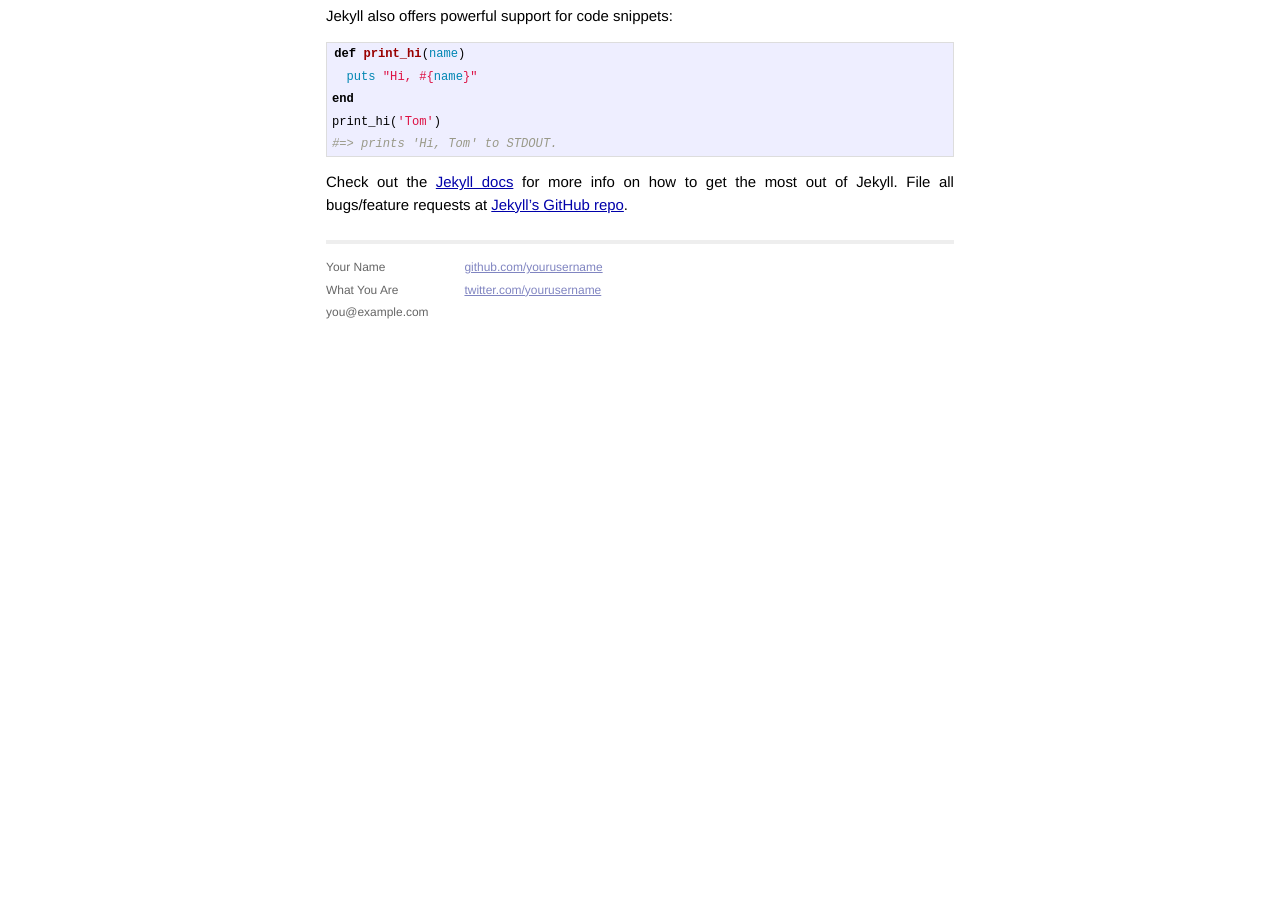
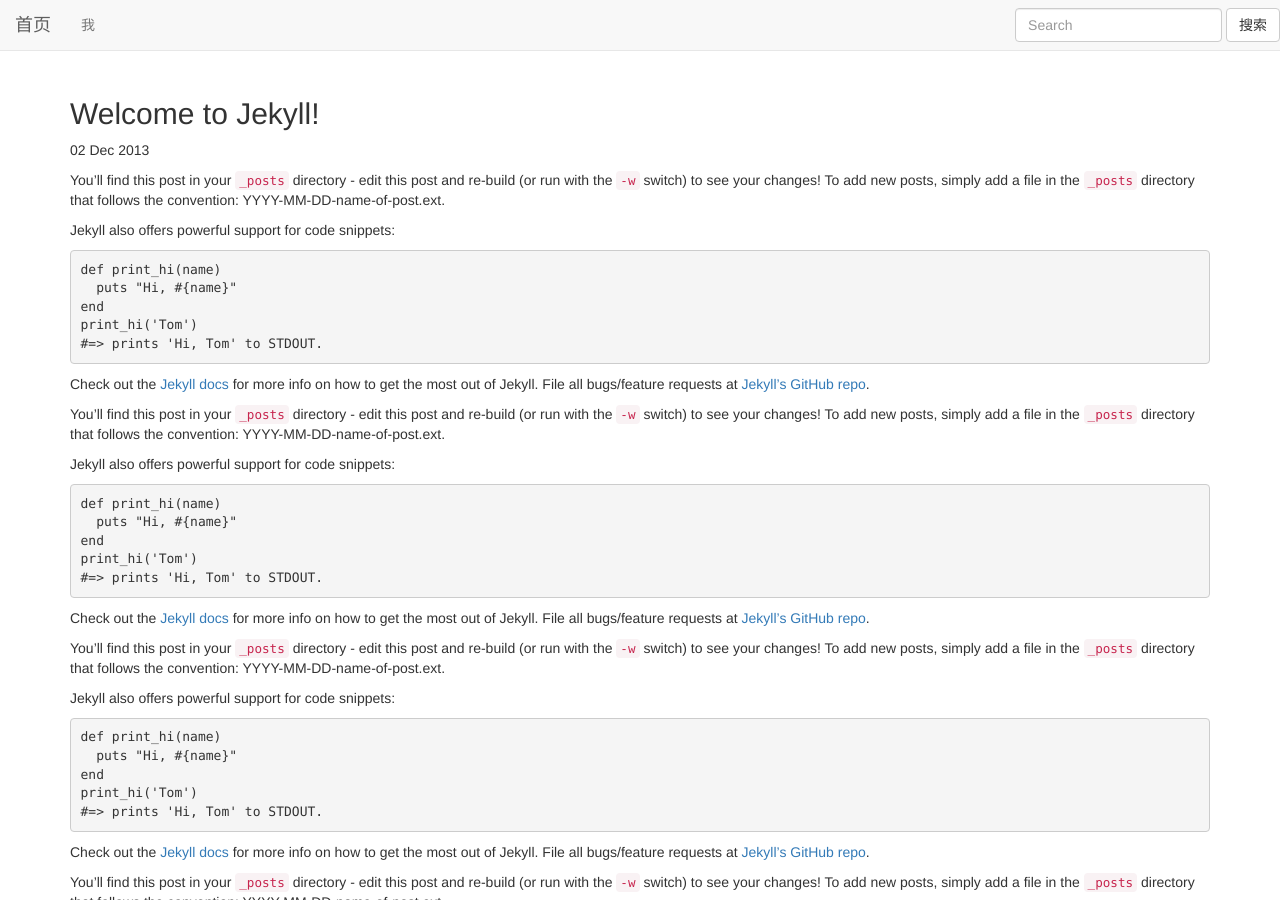
Before and after one commit to usoluyun/usoluyun.github.com, a Jekyll site: the page built from _posts/2013-12-02-welcome-to-jekyll.markdown, in a window 1280 px wide and 900 px high, scrolled down 253 px. Built offline with Jekyll 4.4.1, drawn with Linux system fonts in a browser that asks for light colours; nearby versions of some CDN libraries; Markdown is read by kramdown in place of the engine named in the settings; comment, search, counter and statistics services are not loaded; before the commit the page ends 945 px from its top, so only the background shows below that; some of the changed text lies outside the part shown.

Commit message:
1. add duoshuo 2. add paging 3. add new layout

```diff
--- a/_config.yml
+++ b/_config.yml
@@ -1,3 +1,6 @@
-name: Your New Jekyll Site
+name: lifecoach
 markdown: redcarpet
 pygments: true
+
+paginate: 5
+paginate_path: "blog/page:num"
--- a/_layouts/default.html
+++ b/_layouts/default.html
@@ -1,44 +1,50 @@
-<!DOCTYPE html>
+<!DOCTYPE HTML>
 <html>
     <head>
         <meta charset="utf-8">
-        <meta http-equiv="X-UA-Compatible" content="IE=edge,chrome=1">
-        <title>{{ page.title }}</title>
-        <meta name="viewport" content="width=device-width">
-
-        <!-- syntax highlighting CSS -->
-        <link rel="stylesheet" href="/css/syntax.css">
-
-        <!-- Custom CSS -->
-        <link rel="stylesheet" href="/css/main.css">
-
+        <meta name="viewport" content="width=device-width, initial-scale=1.0">
+        <link rel="stylesheet" href="http://cdn.bootcss.com/twitter-bootstrap/3.0.2/css/bootstrap.min.css">
+        <title>{{ page.title  }}</title>
     </head>
     <body>
-
-        <div class="site">
-          <div class="header">
-            <h1 class="title"><a href="/">{{ site.name }}</a></h1>
-            <a class="extra" href="/">home</a>
-          </div>
-
-          {{ content }}
-
-          <div class="footer">
-            <div class="contact">
-              <p>
-                Your Name<br />
-                What You Are<br />
-                you@example.com
-              </p>
+        <div role="navigation" class="navbar navbar-default navbar-fixed-top">
+            <div class="navbar-header">
+                <a href="/" class="navbar-brand">首页</a>
             </div>
-            <div class="contact">
-              <p>
-                <a href="https://github.com/yourusername">github.com/yourusername</a><br />
-                <a href="https://twitter.com/yourusername">twitter.com/yourusername</a><br />
-              </p>
+            <div id="navbar-collapse" class="collapse navbar-collapse">
+                <ul class="nav navbar-nav">
+                	<li>
+                		<a href="http://about.me/usoluyun">我</a>
+                	</li>
+                </ul>
+                <form role="search" action="http://www.google.com/cse" class="navbar-form navbar-right">
+                	<div class="form-group">
+                        <input type="hidden" name="cref" value="" />
+                        <input type="hidden" name="ie" value="utf-8" />
+                        <input type="hidden" name="hl" value="zh-CN" />
+                		<input placeholder="Search" type="text" class="form-control" name="q" />
+                	</div>
+                    <button class="btn btn-default" type="submit">搜索</button>
+                </form>
             </div>
-          </div>
         </div>
-
+        <div class="container">
+            <div class="row">
+                <div class="col-md-12"><br><br><br></div>
+            </div>
+            <div class="row">
+                <div class="jumbotron">
+                	<h1>lifecoach</h1>
+                	<p>coaching life</p>
+                </div>
+            </div>
+            <div class="divider"></div>
+            {{ content }}
+        </div>
+        <!-- jQuery (necessary for Bootstrap's JavaScript plugins) -->
+        <script src="http://cdn.bootcss.com/jquery/1.10.2/jquery.min.js"></script>
+        <!-- Include all compiled plugins (below), or include individual files as needed -->
+        <script src="http://cdn.bootcss.com/twitter-bootstrap/3.0.2/js/bootstrap.min.js"></script>
+        <script type="text/javascript" src="https://www.google.com/cse/tools/onthefly?form=searchbox_demo&lang=zh-CN"></script>
     </body>
 </html>
--- a/_layouts/post.html
+++ b/_layouts/post.html
@@ -7,3 +7,17 @@
 <div class="post">
 {{ content }}
 </div>
+<!-- Duoshuo Comment BEGIN -->
+<div class="ds-thread"></div>
+<script type="text/javascript">
+    var duoshuoQuery = {short_name:"usoluyun"};
+	(function() {
+		var ds = document.createElement('script');
+		ds.type = 'text/javascript';ds.async = true;
+		ds.src = 'http://static.duoshuo.com/embed.js';
+		ds.charset = 'UTF-8';
+		(document.getElementsByTagName('head')[0]
+		|| document.getElementsByTagName('body')[0]).appendChild(ds);
+	})();
+</script>
+<!-- Duoshuo Comment END -->
--- a/_posts/2013-12-02-welcome-to-jekyll.markdown
+++ b/_posts/2013-12-02-welcome-to-jekyll.markdown
@@ -22,3 +22,59 @@
 
 [jekyll-gh]: https://github.com/mojombo/jekyll
 [jekyll]:    http://jekyllrb.com
+
+You'll find this post in your `_posts` directory - edit this post and re-build (or run with the `-w` switch) to see your changes!
+To add new posts, simply add a file in the `_posts` directory that follows the convention: YYYY-MM-DD-name-of-post.ext.
+
+Jekyll also offers powerful support for code snippets:
+
+{% highlight ruby %}
+def print_hi(name)
+  puts "Hi, #{name}"
+end
+print_hi('Tom')
+#=> prints 'Hi, Tom' to STDOUT.
+{% endhighlight %}
+
+Check out the [Jekyll docs][jekyll] for more info on how to get the most out of Jekyll. File all bugs/feature requests at [Jekyll's GitHub repo][jekyll-gh].
+
+[jekyll-gh]: https://github.com/mojombo/jekyll
+[jekyll]:    http://jekyllrb.com
+
+
+You'll find this post in your `_posts` directory - edit this post and re-build (or run with the `-w` switch) to see your changes!
+To add new posts, simply add a file in the `_posts` directory that follows the convention: YYYY-MM-DD-name-of-post.ext.
+
+Jekyll also offers powerful support for code snippets:
+
+{% highlight ruby %}
+def print_hi(name)
+  puts "Hi, #{name}"
+end
+print_hi('Tom')
+#=> prints 'Hi, Tom' to STDOUT.
+{% endhighlight %}
+
+Check out the [Jekyll docs][jekyll] for more info on how to get the most out of Jekyll. File all bugs/feature requests at [Jekyll's GitHub repo][jekyll-gh].
+
+[jekyll-gh]: https://github.com/mojombo/jekyll
+[jekyll]:    http://jekyllrb.com
+
+
+You'll find this post in your `_posts` directory - edit this post and re-build (or run with the `-w` switch) to see your changes!
+To add new posts, simply add a file in the `_posts` directory that follows the convention: YYYY-MM-DD-name-of-post.ext.
+
+Jekyll also offers powerful support for code snippets:
+
+{% highlight ruby %}
+def print_hi(name)
+  puts "Hi, #{name}"
+end
+print_hi('Tom')
+#=> prints 'Hi, Tom' to STDOUT.
+{% endhighlight %}
+
+Check out the [Jekyll docs][jekyll] for more info on how to get the most out of Jekyll. File all bugs/feature requests at [Jekyll's GitHub repo][jekyll-gh].
+
+[jekyll-gh]: https://github.com/mojombo/jekyll
+[jekyll]:    http://jekyllrb.com
```
Also changed, not shown: index.html (+19 -5 lines), 2 other files.
